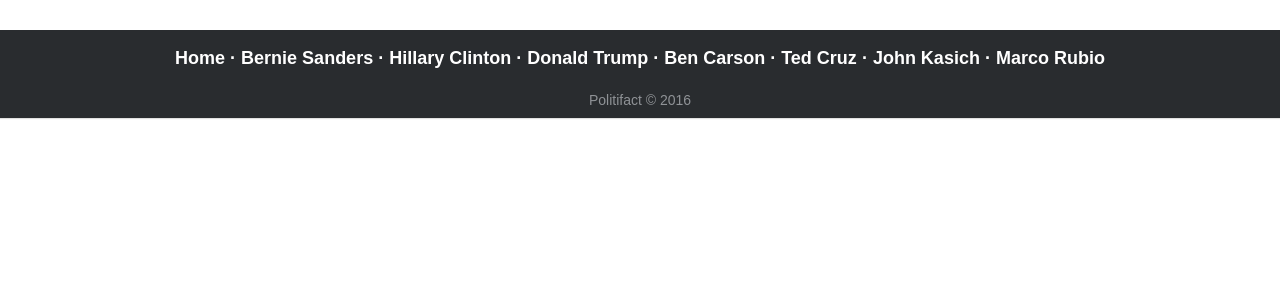
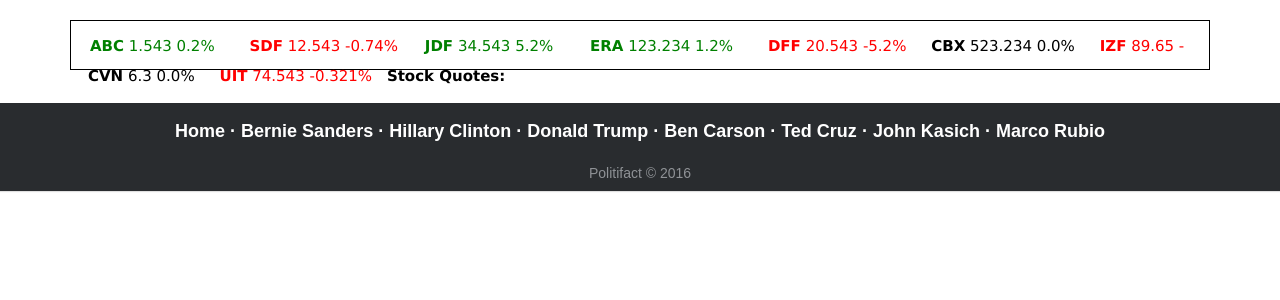
Before and after one commit to JStack424/hackDelt2016, a PHP site: page / in a window 1280 px wide. Shown: the part 60-360 px from the top of the page. Run offline with PHP 8.4, Linux system fonts and the light colour scheme; some libraries are stand-ins or nearby versions.

Commit message:
created ticker on index.php for current standings

```diff
--- a/css/custom.css
+++ b/css/custom.css
@@ -1,4 +1,4 @@
-
+/* footer css */
 .footer-basic-centered{
   background-color: #292c2f;
   box-shadow: 0 1px 1px 0 rgba(0, 0, 0, 0.12);
@@ -63,6 +63,66 @@
     line-height: 1.8;
   }
 }
+/* css for stock ticker */
+div#currentStanding {
+    color: #000;
+    font-family: Verdana, Arial, Helvetica, San-serif;
+    font-size: 15px;
+    text-align: left;
+    width: 100%;
+    margin: 0 auto;
+    padding: 0;
+}
+div#tickerDiv {
+    background: #c3c1c1 none repeat-x scroll left top;
+    width: 100%;
+    margin: 20px 0 3px;
+}
+.tickerContainer {
+    background: #fff none;
+    border: 1px solid #000;
+    height: 50px;
+    margin: 0 auto;
+    width: 100%;
+}
+.tickerContainer .wrap {
+    width: 97%;
+    left: 10px;
+    top: 10px;
+    overflow: hidden;
+    position: relative;
+    line-height: 30px;
+}
+
+div.stockTicker {
+    font-family: Verdana, Arial, Helvetica, San-serif;
+    font-size: 15px;
+    list-style-type: none;
+    margin: 0;
+    padding: 0;
+    position: relative;
+}
+div.stockTicker span {
+    margin: 0 10px 0;
+}
+div.stockTicker span.up {
+    color: green;
+    padding-left: 2px;
+}
+div.stockTicker span.down {
+    color: red;
+    margin: 0;
+    padding-left: 10px;
+}
+div.stockTicker span.eq {
+    margin: 0;
+    padding-left: 10px;
+}
+div.stockTicker span.quote {
+    margin: 0;
+    font-weight: bold;
+    padding-left: 10px;
+}
 
 .navlogo {
     height:60px;
--- a/index.php
+++ b/index.php
@@ -7,7 +7,22 @@
     <div class="container mainInfo">
 
         <div id='currentStanding'>
-
+            <div id="tickerDiv">
+                <div id="ticker" class="stockTicker">
+                    <span class="quote">Stock Quotes: </span>
+                    <span class="up"><span class="quote">ABC</span> 1.543 0.2%</span>
+                    <span class="down"><span class="quote">SDF</span> 12.543 -0.74%</span>
+                    <span class="up"><span class="quote">JDF</span> 34.543 5.2%</span>
+                    <span class="up"><span class="quote">ERA</span> 123.234 1.2%</span>
+                    <span class="down"><span class="quote">DFF</span> 20.543 -5.2%</span>
+                    <span class="eq"><span class="quote">CBX</span> 523.234 0.0%</span>
+                    <span class="down"><span class="quote">IZF</span> 89.65 -3.4%</span>
+                    <span class="up"><span class="quote">KJG</span> 456.64 0.318%</span>
+                    <span class="up"><span class="quote">QWE</span> 6413.123 0.012%</span>
+                    <span class="eq"><span class="quote">CVN</span> 6.3 0.0%</span>
+                    <span class="down"><span class="quote">UIT</span> 74.543 -0.321%</span>
+                </div>
+            </div>
         </div>
         <div id='trendingTopics'>
 
@@ -31,6 +46,12 @@
 
       <!-- includes footer and bootsrap js and jquery-->
       <?php include'footer.php'; ?>
+      <script src='stockTicker.js'> </script>
+    <script type="text/javascript">
+        $(function() {
+            $("#ticker").jStockTicker({interval: 45});
+        });
+    </script>
 
 </body>
 </html>
--- /dev/null
+++ b/stockTicker.js
@@ -0,0 +1,105 @@
+// code was forked from https://github.com/phalasz/jStockTicker/blob/master/jquery.jstockticker-1.1.1.js
+/**
+ * Horizontal Stock Ticker for jQuery.
+ *
+ * @package jStockTicker
+ * @author Peter Halasz <skinner@gmail.com>
+ * @license http://www.gnu.org/licenses/gpl-3.0.txt GPL v3.0
+ * @copyright (c) 2009, Peter Halasz all rights reserved.
+ */
+( function($) {
+
+	$.fn.jStockTicker = function(options) {
+
+		if (typeof (options) == 'undefined') {
+			options = {};
+		}
+
+		var settings = $.extend( {}, $.fn.jStockTicker.defaults, options);
+
+		var $ticker = $(this);
+
+		settings.tickerID = $ticker[0].id;
+
+		$.fn.jStockTicker.settings[settings.tickerID] = {};
+
+		var $wrap = null;
+
+		if ($ticker.parent().get(0).className != 'wrap') {
+			$wrap = $ticker.wrap("<div class='wrap'></div>");
+		}
+
+		var $tickerContainer = null;
+
+		if ($ticker.parent().parent().get(0).className != 'tickerContainer') {
+			$tickerContainer = $ticker.parent().wrap(
+					"<div class='tickerContainer'></div>");
+		}
+
+		var node = $ticker[0].firstChild;
+		var next;
+
+		while(node) {
+			next = node.nextSibling;
+			if(node.NodeType == 3) {
+				$ticker[0].removeChild(node);
+			}
+			node = next;
+		}
+
+        var shiftLeftAt = $ticker.children().first().outerWidth(true);
+
+		$.fn.jStockTicker.settings[settings.tickerID].shiftLeftAt = shiftLeftAt;
+		$.fn.jStockTicker.settings[settings.tickerID].left = 0;
+		$.fn.jStockTicker.settings[settings.tickerID].runid = null;
+
+		$ticker.width(2 * screen.availWidth);
+
+		function startTicker() {
+			stopTicker();
+
+			var params = $.fn.jStockTicker.settings[settings.tickerID];
+			params.left -= settings.speed;
+			if(params.left <= params.shiftLeftAt * -1) {
+				params.left = 0;
+				$ticker.append($ticker.children().get(0));
+
+				params.shiftLeftAt = $ticker.children().first().outerWidth(true);
+			}
+
+			$ticker.css('left', params.left + 'px');
+			params.runId = setTimeout(arguments.callee, settings.interval);
+
+			$.fn.jStockTicker.settings[settings.tickerID] = params;
+		}
+
+		function stopTicker() {
+			var params = $.fn.jStockTicker.settings[settings.tickerID];
+			if (params.runId)
+			    clearTimeout(params.runId);
+
+			params.runId = null;
+
+			$.fn.jStockTicker.settings[settings.tickerID] = params;
+		}
+
+		function updateTicker() {
+
+			stopTicker();
+			startTicker();
+		}
+
+		$ticker.hover(stopTicker,startTicker);
+
+		startTicker();
+	};
+
+	$.fn.jStockTicker.settings = {};
+
+	$.fn.jStockTicker.defaults = {
+		tickerID :null,
+		url :null,
+		speed :1,
+		interval :20
+	};
+})(jQuery);
```
